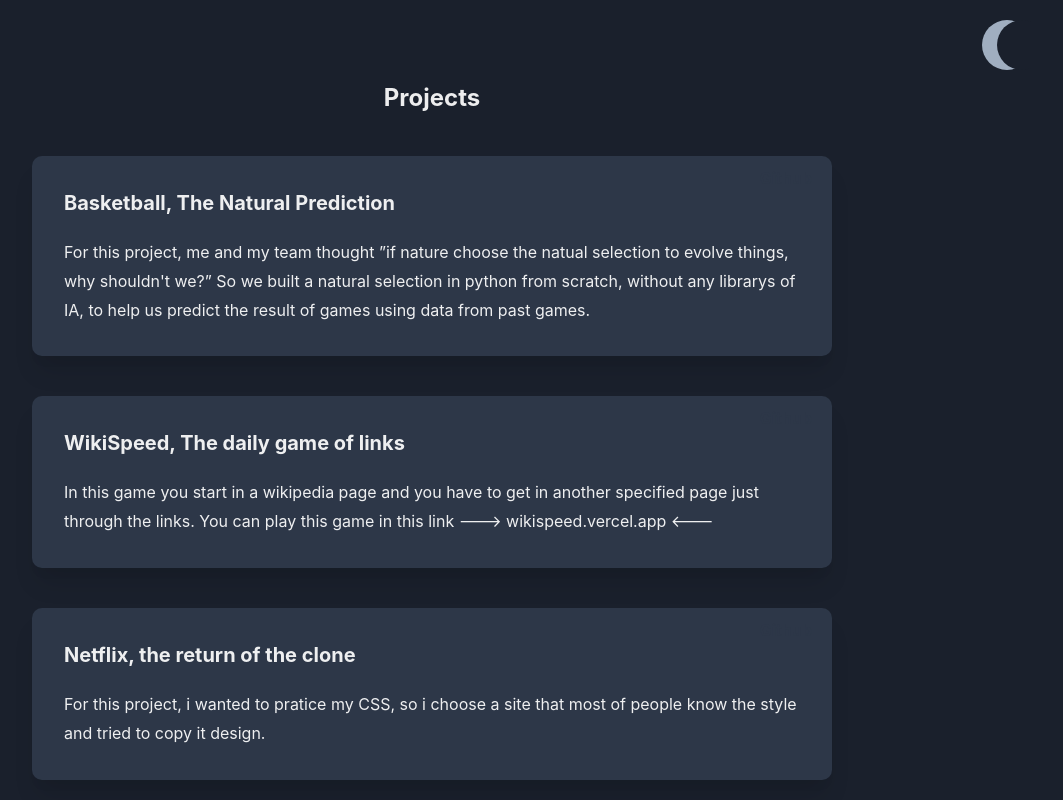
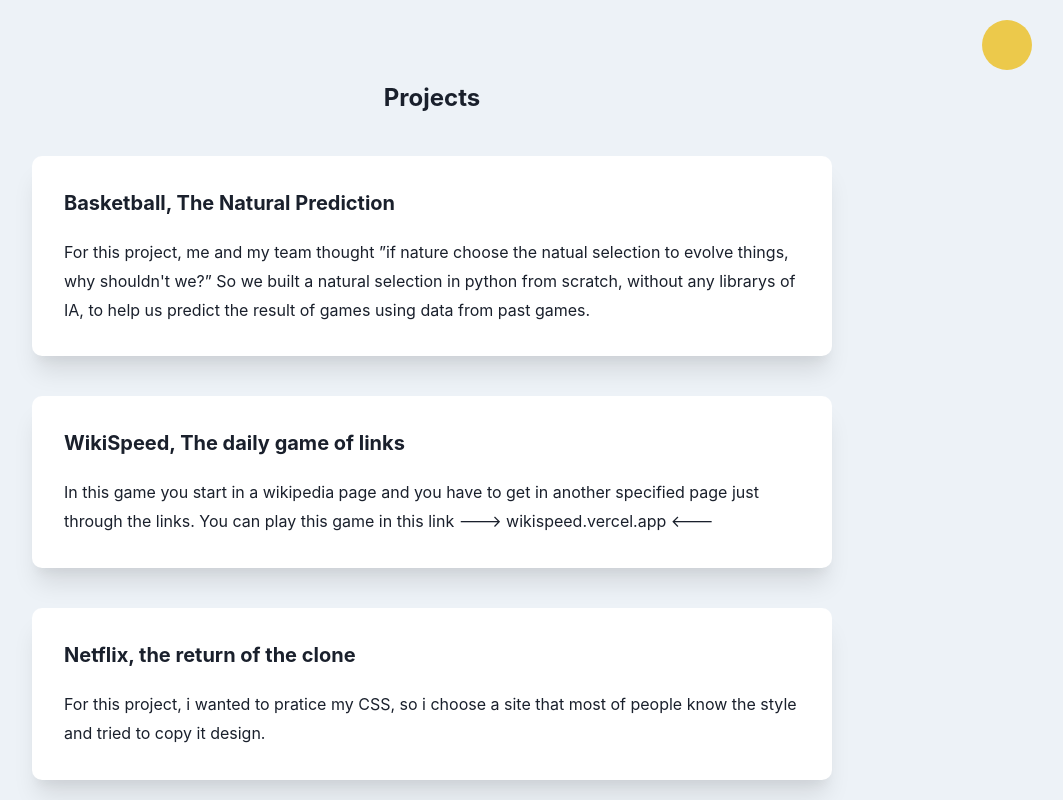
Before and after one commit to gregori-sabel/portfolio, a Next.js app: page / in a window 1280 px wide. Shown: the top 800 px of the page, without its empty margins (208-1271 px from the left). Built offline with nearby package versions, Linux system fonts and the light colour scheme.

Commit message:
animation

```diff
--- a/src/components/CheckTheme.tsx
+++ b/src/components/CheckTheme.tsx
@@ -1,22 +1,32 @@
-import { Box, Button, useColorMode } from "@chakra-ui/react";
+import { Box, Button, useColorMode, useColorModeValue } from "@chakra-ui/react";
 import React, { useEffect, useState } from "react";
 
 export function CheckTheme() {
-  const [ check, setCheck ] = useState(false);
+  const [ checkDarkMode, setCheckDarkMode ] = useState(false);
   const { toggleColorMode, colorMode } = useColorMode()
 
 
+  // useEffect(() => {
+  //   if(checkDarkMode && colorMode === 'light'){
+
+  //   } else {
+  //     toggleColorMode();
+
+  //   }
+
+  // }, [checkDarkMode])
+
+
   useEffect(() => {
-    if(check && colorMode === 'light'){
-
+    if(colorMode === 'light'){
+      setCheckDarkMode(false)
     } else {
-      toggleColorMode();
-
+      setCheckDarkMode(true)
     }
 
-  }, [check])
+  }, [colorMode])
 
-  // const shapeBGColor = useColorModeValue('gray.100', 'gray.800')
+  const shapeBGColor = useColorModeValue('gray.100', 'gray.800')
 
   return(
     <Button
@@ -25,13 +35,13 @@ export function CheckTheme() {
       h='50px'
       borderRadius='360px'
       position='relative'
-      onClick={() => setCheck(!check)}
+      onClick={() => toggleColorMode()}
     >
       <Box
-        // onChange={() => setCheck(true)}
+        // onChange={() => setCheckDarkMode(true)}
         transitionTimingFunction='ease-out'
         transition='0.5s'
-        bg={check ? 'yellow.400': 'gray.400'}
+        bg={checkDarkMode ? 'gray.400' : 'yellow.400'}
         h='50px'
         w='50px'
         left='0px'
@@ -39,12 +49,12 @@ export function CheckTheme() {
         position='absolute'
       />
       <Box
-        bg="gray.800"
+        bg={shapeBGColor}
         h='50px'
         w='50px'
         borderRadius='50px'
         position='absolute'
-        left={check ? '50px' : '15px'}
+        left={checkDarkMode ?  '15px' : '50px' }
         transition='0.5s'
         transitionTimingFunction='ease-out'
       />
```
